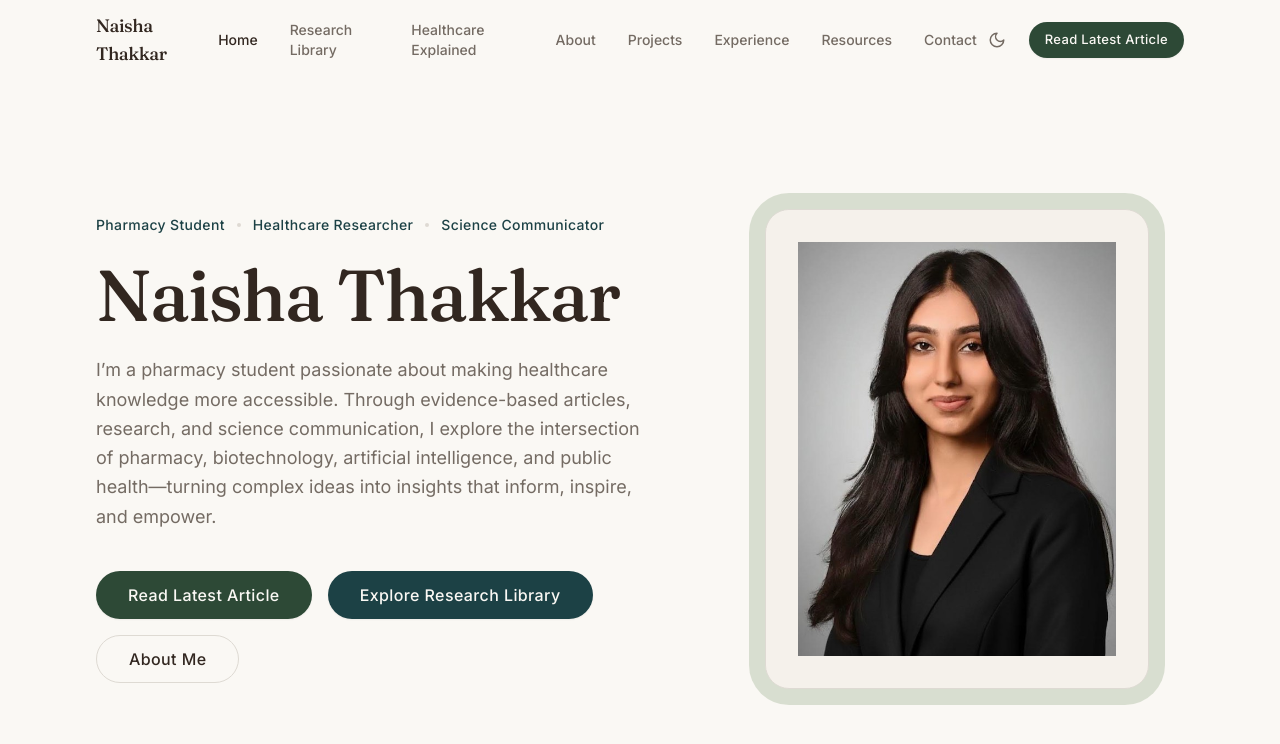
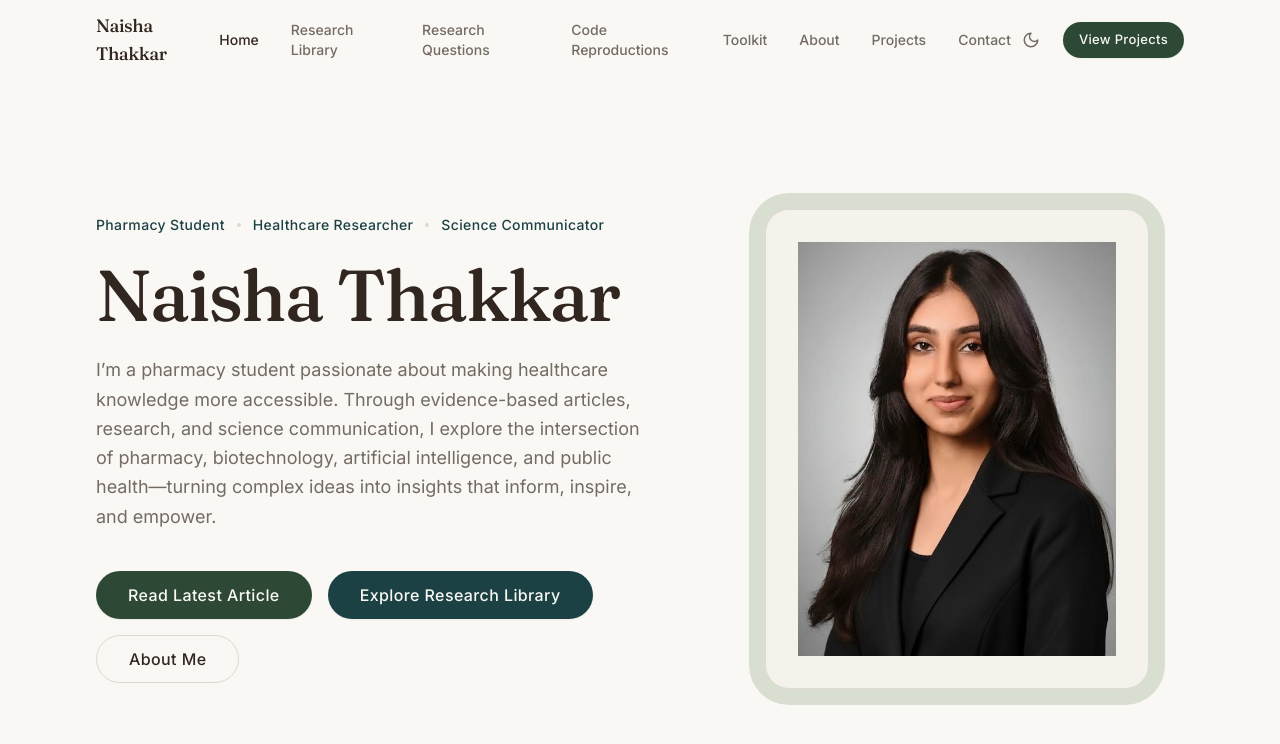
Before and after one commit to naishathakkar/naisha-branding-site, a Next.js app: page / in a window 1280 px wide. Shown: the top 744 px of the page. Built offline with nearby package versions, Linux system fonts and the light colour scheme.

Commit message:
Update nav.tsx

```diff
--- a/components/layout/nav.tsx
+++ b/components/layout/nav.tsx
@@ -11,11 +11,11 @@ import { cn } from "@/lib/utils";
 const links = [
   { href: "/", label: "Home" },
   { href: "/research", label: "Research Library" },
-  { href: "/healthcare-explained", label: "Healthcare Explained" },
+  { href: "/research/questions", label: "Research Questions" },
+  { href: "/projects/reproductions", label: "Code Reproductions" },
+  { href: "/toolkit", label: "Toolkit" },
   { href: "/about", label: "About" },
   { href: "/projects", label: "Projects" },
-  { href: "/experience", label: "Experience" },
-  { href: "/resources", label: "Resources" },
   { href: "/contact", label: "Contact" },
 ];
 
@@ -89,8 +89,8 @@ export function Nav() {
               <Moon className="h-[18px] w-[18px]" />
             )}
           </button>
-          <Button href="/research" size="sm">
-            Read Latest Article
+          <Button href="/projects" size="sm">
+            View Projects
           </Button>
         </div>
 
```
